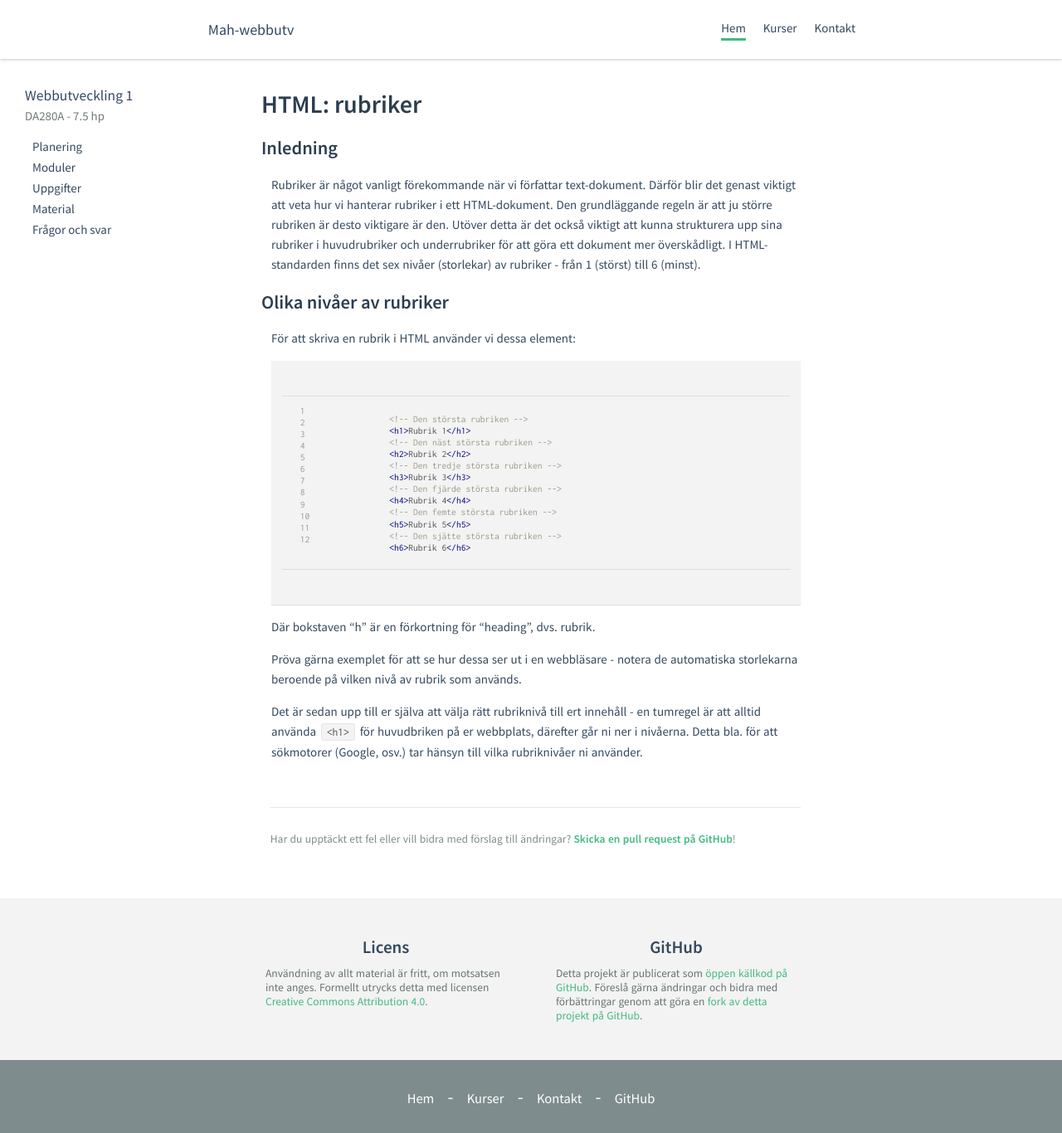
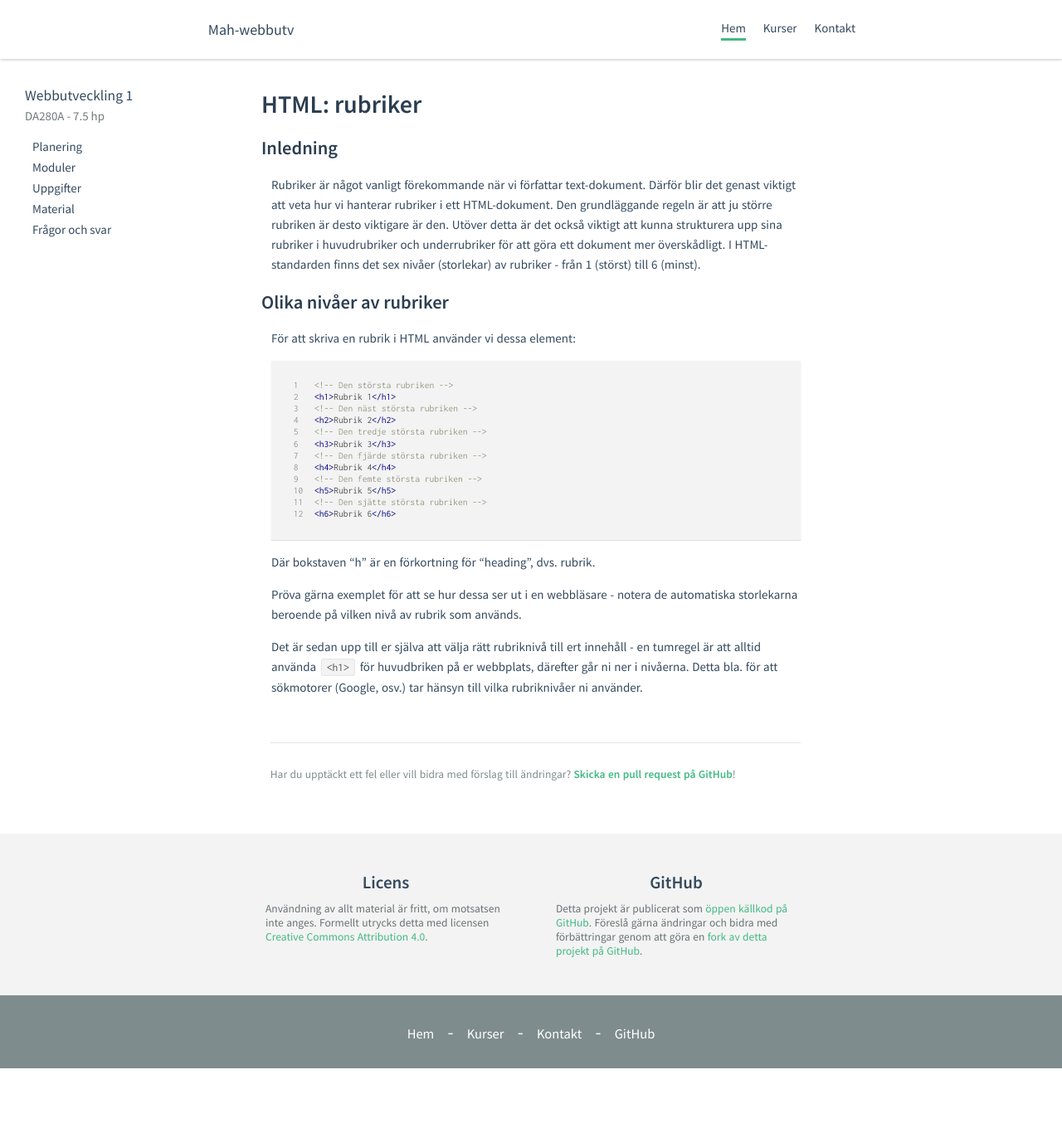
Before and after one commit to alsterholm/mah-webbutv.github.io, a Jekyll site: the page built from courses/da280a/material/m1_html_headings.md, in a window 1280 px wide. Shown: the whole page at 83% size. Built offline with Jekyll 4.4.1, drawn with Linux system fonts in a browser that asks for light colours; comment, search, counter and statistics services are not loaded; after the commit the page ends 1288 px from its top, so only the background shows below that.

Commit message:
styling for code

```diff
--- a/_sass/site.scss
+++ b/_sass/site.scss
@@ -105,7 +105,8 @@ code {
     display: none;
 }
 
-.highlight pre code {
+.highlight pre code,
+.highlighter-rouge pre code {
     display: block;
     position: relative;
     padding: 1.7em 1em;
@@ -114,6 +115,31 @@ code {
     background-color: #f3f3f3;
     line-height: 1.1em;
     font-size: 0.95em;
+}
+
+.highlighter-rouge pre code {
+    padding-left: 2em;
+}
+
+.highlight table {
+    margin: 0;
+    width: auto;
+}
+.highlight table tbody {
+    border: 0;
+}
+
+.highlight table tbody td {
+    text-align: left;
+    border: 0;
+    padding: 0;
+}
+
+.highlight table tbody pre {
+    margin: 0;
+}
+.highlight table .lineno {
+    padding: 0 1.2em;
 }
 
 .highlight .lineno {
```
